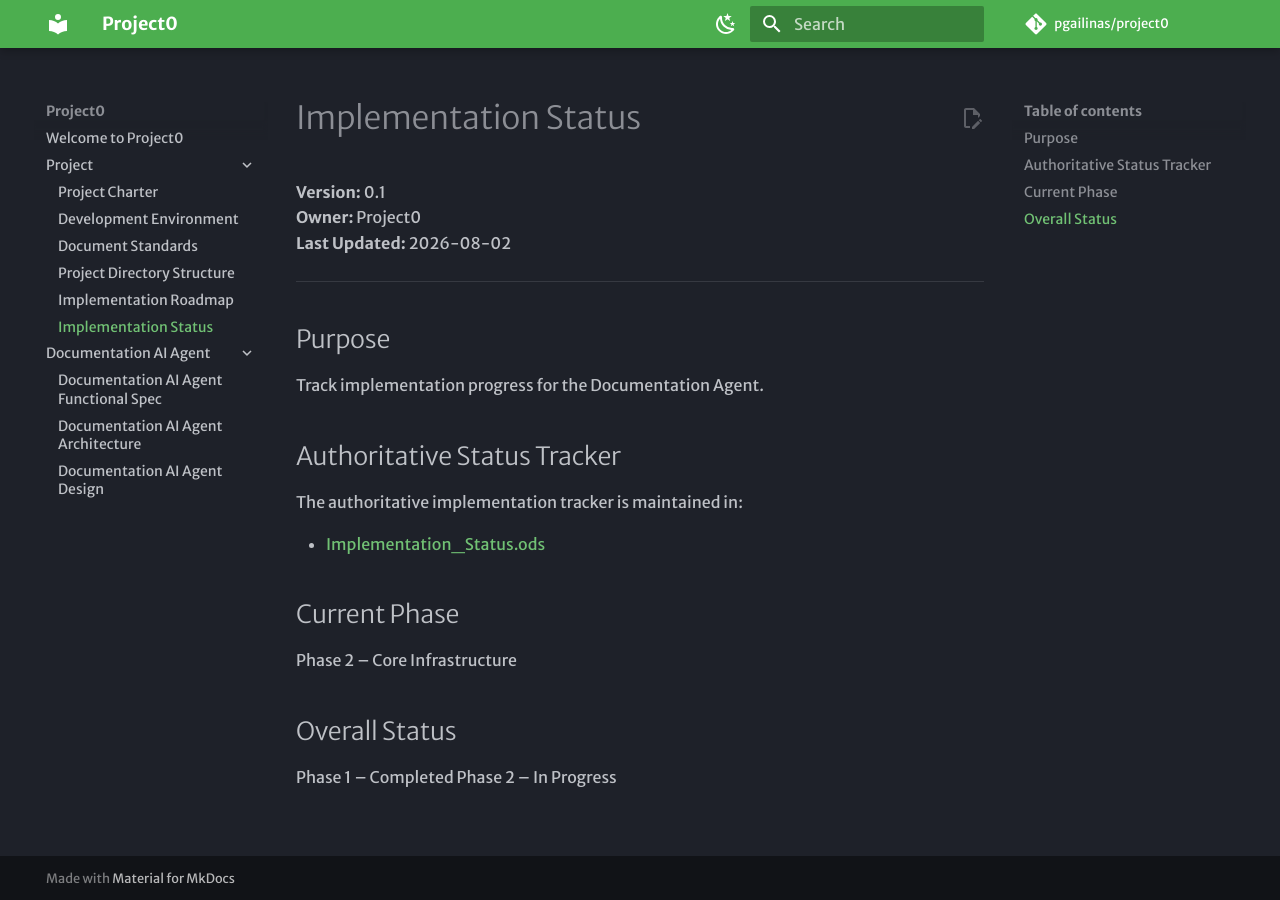
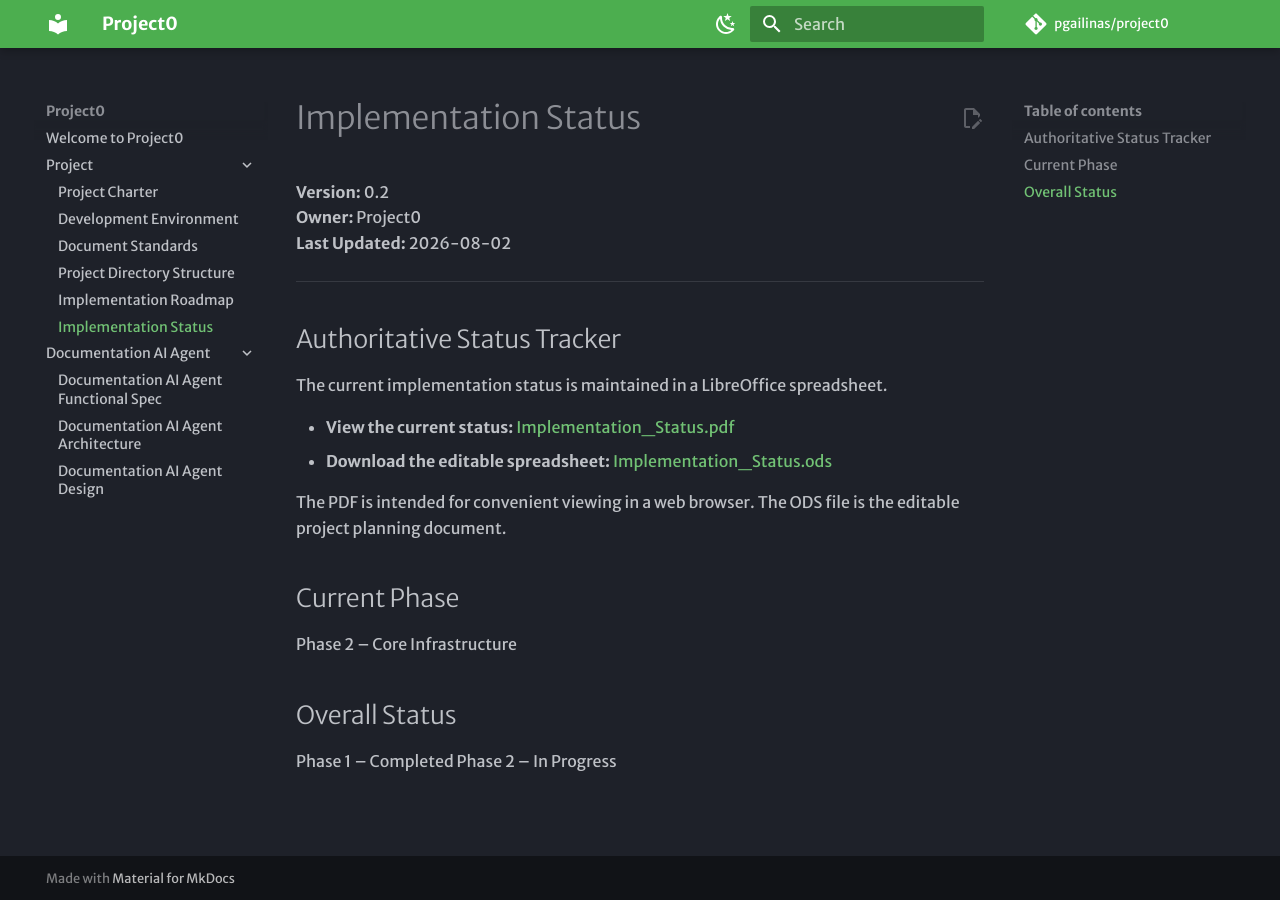
Before and after one commit to pgailinas/project0, an MkDocs documentation site: the page built from docs/Implementation_Status.md, in a window 1280 px wide. Built offline with MkDocs 1.6.1 and Material for MkDocs 9.7.7, drawn with Linux system fonts in a browser that asks for light colours; some web fonts are replaced; comment, search, counter and statistics services are not loaded.

Commit message:
Added PDF file for project status

```diff
--- a/docs/Implementation_Status.md
+++ b/docs/Implementation_Status.md
@@ -1,20 +1,19 @@
 # Implementation Status
 
-**Version:** 0.1
+**Version:** 0.2
 **Owner:** Project0
 **Last Updated:** 2026-08-02
 
 ---
 
-## Purpose
-
-Track implementation progress for the Documentation Agent.
-
 ## Authoritative Status Tracker
 
-The authoritative implementation tracker is maintained in:
+The current implementation status is maintained in a LibreOffice spreadsheet.
 
-- [Implementation_Status.ods](./Implementation_Status.ods)
+- **View the current status:** [Implementation_Status.pdf](Implementation_Status.pdf)
+- **Download the editable spreadsheet:** [Implementation_Status.ods](Implementation_Status.ods)
+
+The PDF is intended for convenient viewing in a web browser. The ODS file is the editable project planning document.
 
 ## Current Phase
 
```
Also changed, not shown: 2 other files.
